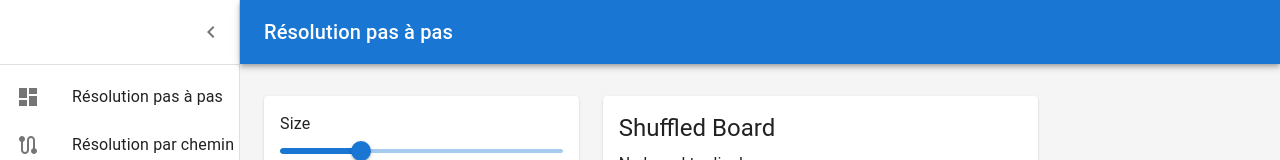
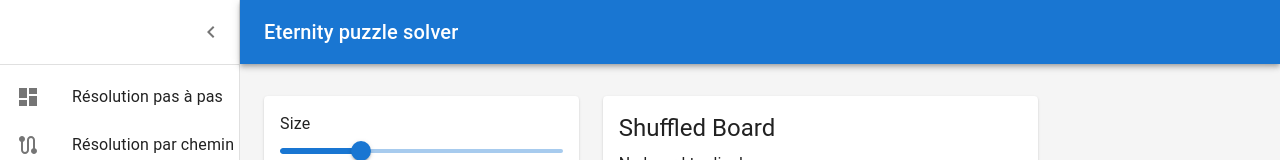
Before and after one commit to StartUpNationLabs/eternity2, a React (Vite) app in the folder react-frontend/: page / in a window 1280 px wide. Shown: the top 160 px of the page. Built offline with nearby package versions, Linux system fonts and the light colour scheme.

Commit message:
Deleted useless notification icon

```diff
--- a/react-frontend/src/Dashboard.tsx
+++ b/react-frontend/src/Dashboard.tsx
@@ -202,7 +202,7 @@ export default function Dashboard() {
                             noWrap
                             sx={{ flexGrow: 1 }}
                         >
-                            Résolution pas à pas
+                            Eternity puzzle solver
                         </Typography>
                     </Toolbar>
                 </AppBar>
```
